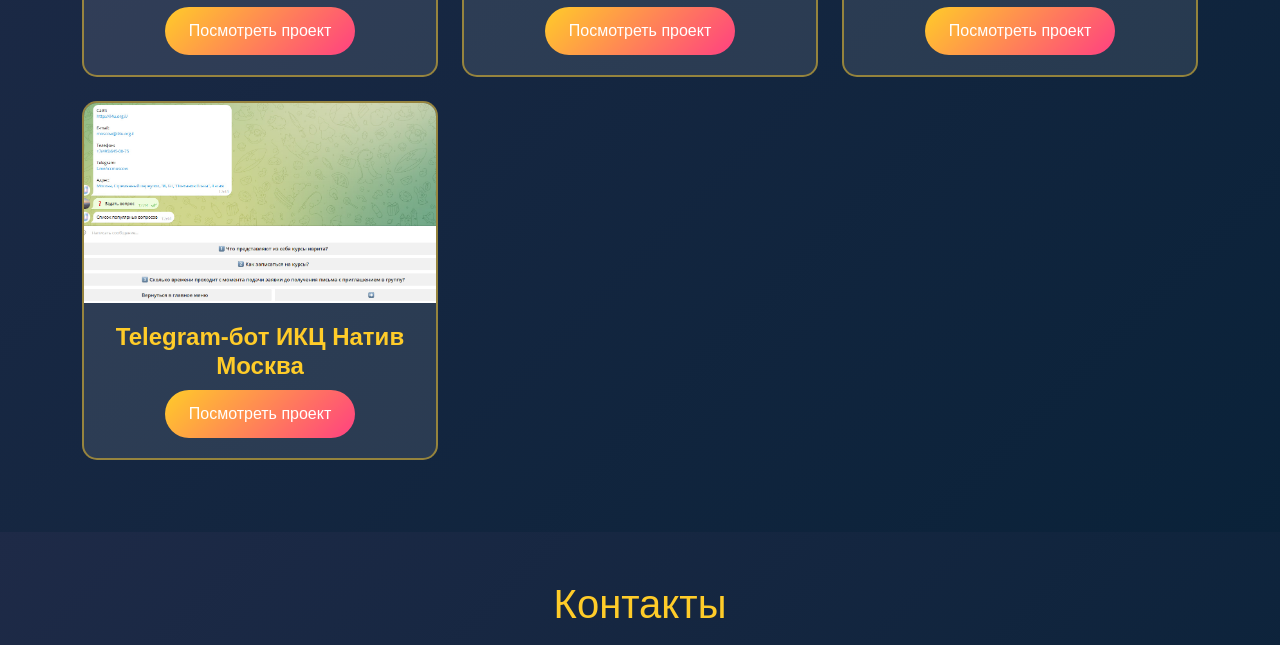
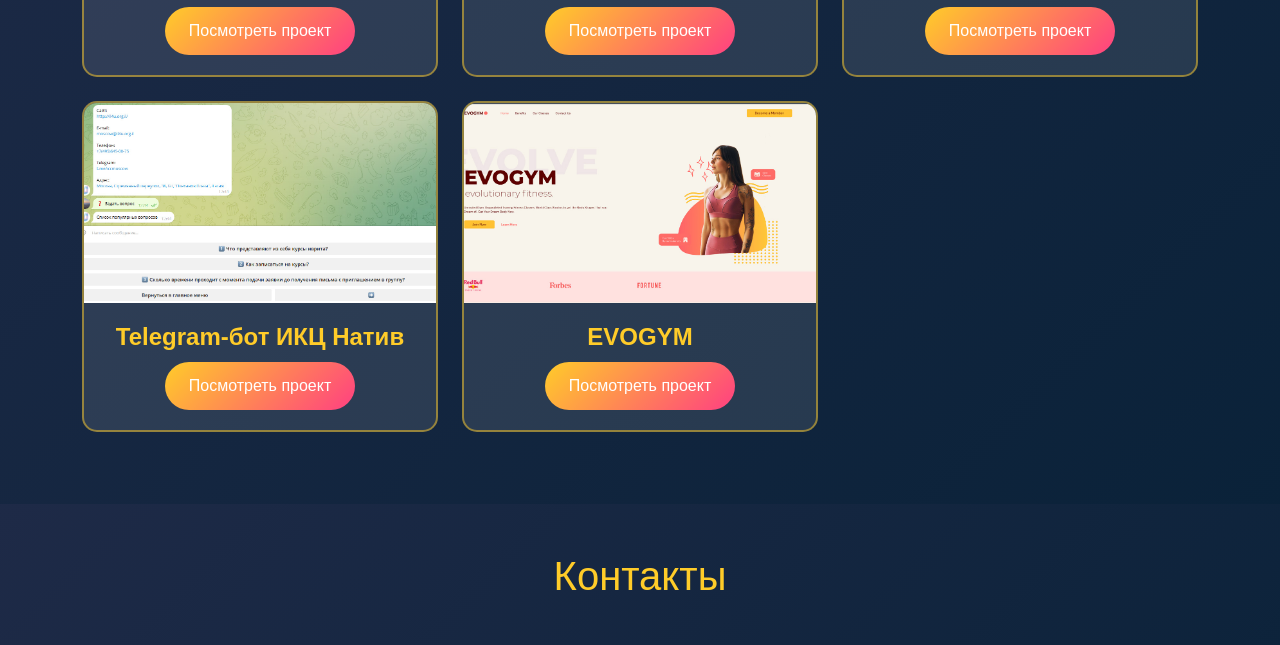
Before and after one commit to Rodion-Web/cv-digital, a plain HTML site: page index.html in a window 1280 px wide. Shown: the part 3259-3904 px from the top of the page. Drawn offline with nearby package versions, Linux system fonts and the light colour scheme.

Commit message:
Update index.html

```diff
--- a/index.html
+++ b/index.html
@@ -475,8 +475,21 @@
                             <img src="img/nativ-bot.jpg" class="project-image" alt="Проект Forum-H2" />
                         </div>
                         <div class="project-content">
-                            <h5 class="project-title">Telegram-бот ИКЦ Натив Москва</h5>
+                            <h5 class="project-title">Telegram-бот ИКЦ Натив</h5>
                             <a href="https://t.me/NativMoscow_bot/" target="_blank" class="btn project-btn">Посмотреть
+                                проект</a>
+                        </div>
+                    </div>
+                </div>
+                <!-- Карточка проекта 5 -->
+                <div class="col-md-4 mb-4" data-aos="zoom-in" data-aos-delay="200">
+                    <div class="project-card">
+                        <div class="project-image-wrapper">
+                            <img src="img/gym.jpg" class="project-image" alt="Проект GYM" />
+                        </div>
+                        <div class="project-content">
+                            <h5 class="project-title">EVOGYM</h5>
+                            <a href="https://code-gym.netlify.app/" target="_blank" class="btn project-btn">Посмотреть
                                 проект</a>
                         </div>
                     </div>
```
